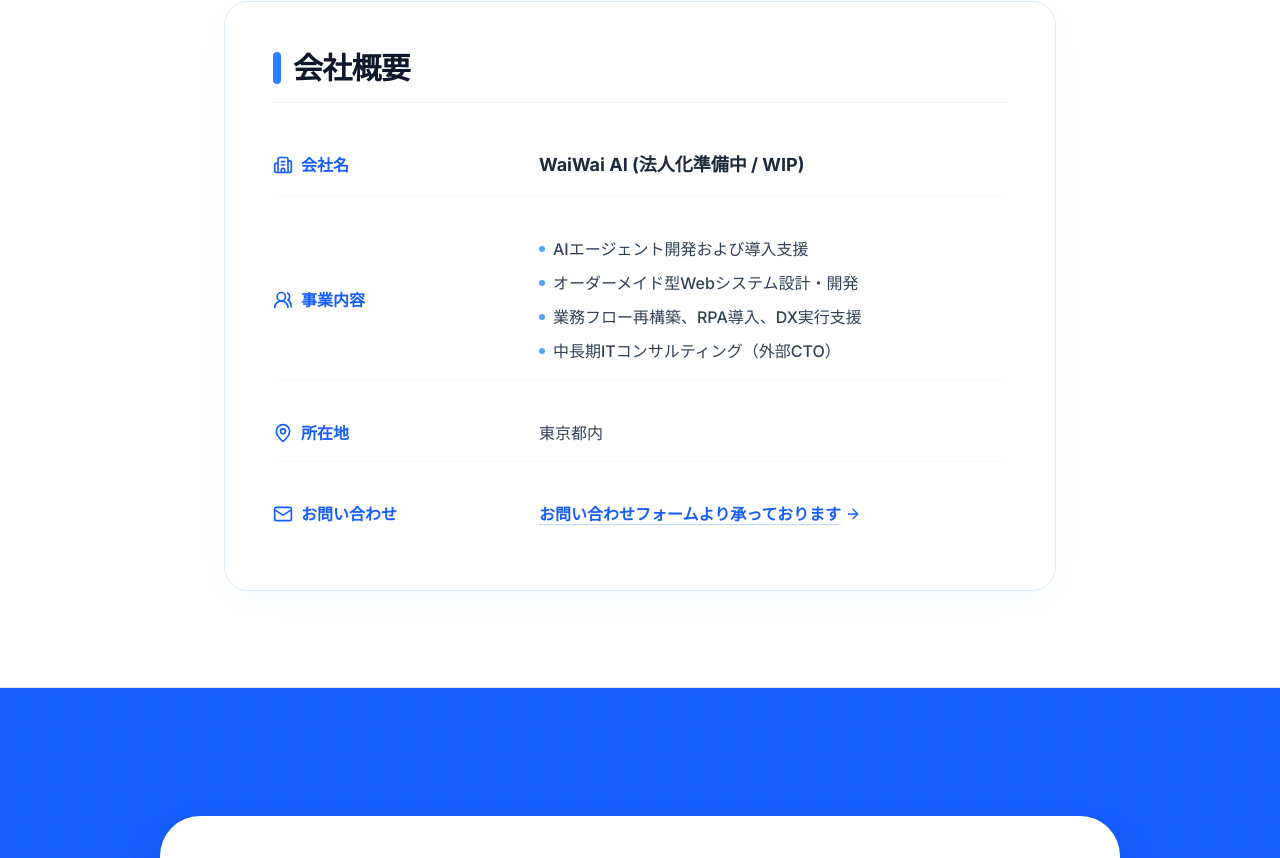
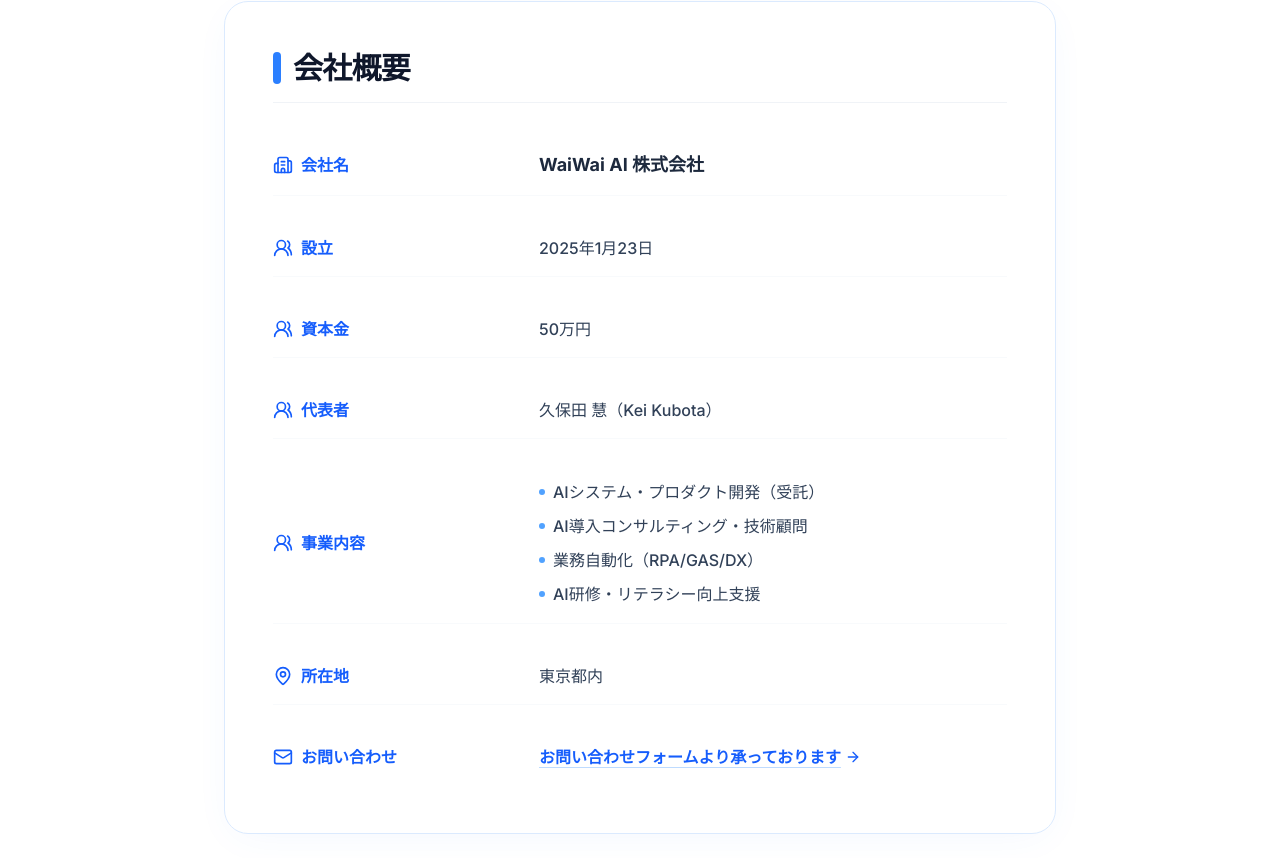
Before and after one commit to waiwaiai-develop/WaiWaiAI, a Next.js app: page /company in a window 1280 px wide. Shown: the part 1094-1952 px from the top of the page. Built offline with nearby package versions, Linux system fonts and the light colour scheme.

Commit message:
feat: プロ目線で会社情報・メタ情報を改善 (#1)
- Companyページ: 実際の会社情報に更新（設立2025年1月、資本金、代表者名）
- Footer: AIネイティブ開発会社の表記に更新
- メタ情報: SEO最適化（AIネイティブキーワード追加）

```diff
--- a/src/app/layout.tsx
+++ b/src/app/layout.tsx
@@ -32,25 +32,25 @@
     apple: '/logo-symbol.png',
   },
   title: {
-    default: 'WaiWai AI | AIシステム開発・ITコンサルティング',
+    default: 'WaiWai AI 株式会社 | AIネイティブ開発・ITコンサルティング',
     template: '%s | WaiWai AI',
   },
   description:
-    'WaiWai AIは、AIシステム開発・ITコンサルティング・DX推進を一気通貫で支援するテクノロジーパートナーです。LLM/RAGを活用した業務自動化で、確実なROIを実現します。',
-  keywords: ['AI開発', 'ITコンサルティング', 'DX推進', 'RAG', 'LLM', 'RPA', '業務自動化', 'AIエージェント'],
+    'AIネイティブ開発会社。AIシステム開発・導入コンサルティング・DX推進を一気通貫で支援。最先端の技術で、あなたのビジョンを形にします。',
+  keywords: ['AI開発', 'AIネイティブ', 'ITコンサルティング', 'DX推進', 'RAG', 'LLM', 'RPA', '業務自動化', 'AIエージェント'],
   openGraph: {
     type: 'website',
     locale: 'ja_JP',
     siteName: 'WaiWai AI',
-    title: 'WaiWai AI | AIシステム開発・ITコンサルティング',
+    title: 'WaiWai AI 株式会社 | AIネイティブ開発・ITコンサルティング',
     description:
-      'AIシステム開発・ITコンサルティング・DX推進を一気通貫で支援。LLM/RAGを活用した業務自動化で確実なROIを実現します。',
+      'AIネイティブ開発会社。AIシステム開発・導入コンサルティング・DX推進を一気通貫で支援。最先端の技術で、あなたのビジョンを形にします。',
   },
   twitter: {
     card: 'summary_large_image',
-    title: 'WaiWai AI | AIシステム開発・ITコンサルティング',
+    title: 'WaiWai AI 株式会社 | AIネイティブ開発・ITコンサルティング',
     description:
-      'AIシステム開発・ITコンサルティング・DX推進を一気通貫で支援。確実なROIを実現するテクノロジーパートナー。',
+      'AIネイティブ開発会社。AIシステム開発・導入コンサルティング・DX推進を一気通貫で支援。',
   },
 };
 
@@ -80,7 +80,7 @@
               url: 'https://waiwai-ai.com',
               logo: 'https://waiwai-ai.com/logo-horizontal.png',
               description:
-                'AIシステム開発・ITコンサルティング・DX推進を一気通貫で支援するテクノロジーパートナー',
+                'AIネイティブ開発会社。AIシステム開発・導入コンサルティング・DX推進を一気通貫で支援',
               address: {
                 '@type': 'PostalAddress',
                 addressLocality: '東京都',
--- a/src/components/Footer.tsx
+++ b/src/components/Footer.tsx
@@ -10,7 +10,7 @@
                             <img src="/logo-horizontal.png" alt="WaiWai AI" className="h-14 w-auto object-contain group-hover:opacity-80 transition-opacity" />
                         </Link>
                         <p className="text-slate-500 text-sm leading-relaxed mb-6 font-medium">
-                            本質的な課題解決を導くテクノロジーパートナー。AIの導入コンサルティングから、堅牢なシステム開発、業務プロセスの可視化と自動化まで、企業のDX推進を強力に支援します。
+                            AIネイティブ開発会社。最先端の技術で、あなたのビジョンを形に。AIシステム開発から導入コンサルティングまで、確かな実装力でビジネスのDX推進を伴走します。
                         </p>
                     </div>
 
--- a/src/page-content/CompanyPage.tsx
+++ b/src/page-content/CompanyPage.tsx
@@ -111,7 +111,37 @@
                                     会社名
                                 </div>
                                 <div className="md:w-2/3 text-slate-800 font-bold text-lg">
-                                    WaiWai AI (法人化準備中 / WIP)
+                                    WaiWai AI 株式会社
+                                </div>
+                            </motion.div>
+
+                            <motion.div variants={itemVariants} className="flex flex-col md:flex-row gap-2 md:gap-8 py-4 border-b border-slate-50">
+                                <div className="md:w-1/3 flex items-center gap-2 text-blue-600 font-bold">
+                                    <Users2 className="w-5 h-5" />
+                                    設立
+                                </div>
+                                <div className="md:w-2/3 text-slate-700 font-medium">
+                                    2025年1月23日
+                                </div>
+                            </motion.div>
+
+                            <motion.div variants={itemVariants} className="flex flex-col md:flex-row gap-2 md:gap-8 py-4 border-b border-slate-50">
+                                <div className="md:w-1/3 flex items-center gap-2 text-blue-600 font-bold">
+                                    <Users2 className="w-5 h-5" />
+                                    資本金
+                                </div>
+                                <div className="md:w-2/3 text-slate-700 font-medium">
+                                    50万円
+                                </div>
+                            </motion.div>
+
+                            <motion.div variants={itemVariants} className="flex flex-col md:flex-row gap-2 md:gap-8 py-4 border-b border-slate-50">
+                                <div className="md:w-1/3 flex items-center gap-2 text-blue-600 font-bold">
+                                    <Users2 className="w-5 h-5" />
+                                    代表者
+                                </div>
+                                <div className="md:w-2/3 text-slate-700 font-medium">
+                                    久保田 慧（Kei Kubota）
                                 </div>
                             </motion.div>
 
@@ -122,10 +152,10 @@
                                 </div>
                                 <div className="md:w-2/3 text-slate-700 font-medium leading-relaxed">
                                     <ul className="space-y-2">
-                                        <li className="flex items-center gap-2"><div className="w-1.5 h-1.5 rounded-full bg-blue-400"></div> AIエージェント開発および導入支援</li>
-                                        <li className="flex items-center gap-2"><div className="w-1.5 h-1.5 rounded-full bg-blue-400"></div> オーダーメイド型Webシステム設計・開発</li>
-                                        <li className="flex items-center gap-2"><div className="w-1.5 h-1.5 rounded-full bg-blue-400"></div> 業務フロー再構築、RPA導入、DX実行支援</li>
-                                        <li className="flex items-center gap-2"><div className="w-1.5 h-1.5 rounded-full bg-blue-400"></div> 中長期ITコンサルティング（外部CTO）</li>
+                                        <li className="flex items-center gap-2"><div className="w-1.5 h-1.5 rounded-full bg-blue-400"></div> AIシステム・プロダクト開発（受託）</li>
+                                        <li className="flex items-center gap-2"><div className="w-1.5 h-1.5 rounded-full bg-blue-400"></div> AI導入コンサルティング・技術顧問</li>
+                                        <li className="flex items-center gap-2"><div className="w-1.5 h-1.5 rounded-full bg-blue-400"></div> 業務自動化（RPA/GAS/DX）</li>
+                                        <li className="flex items-center gap-2"><div className="w-1.5 h-1.5 rounded-full bg-blue-400"></div> AI研修・リテラシー向上支援</li>
                                     </ul>
                                 </div>
                             </motion.div>
```
